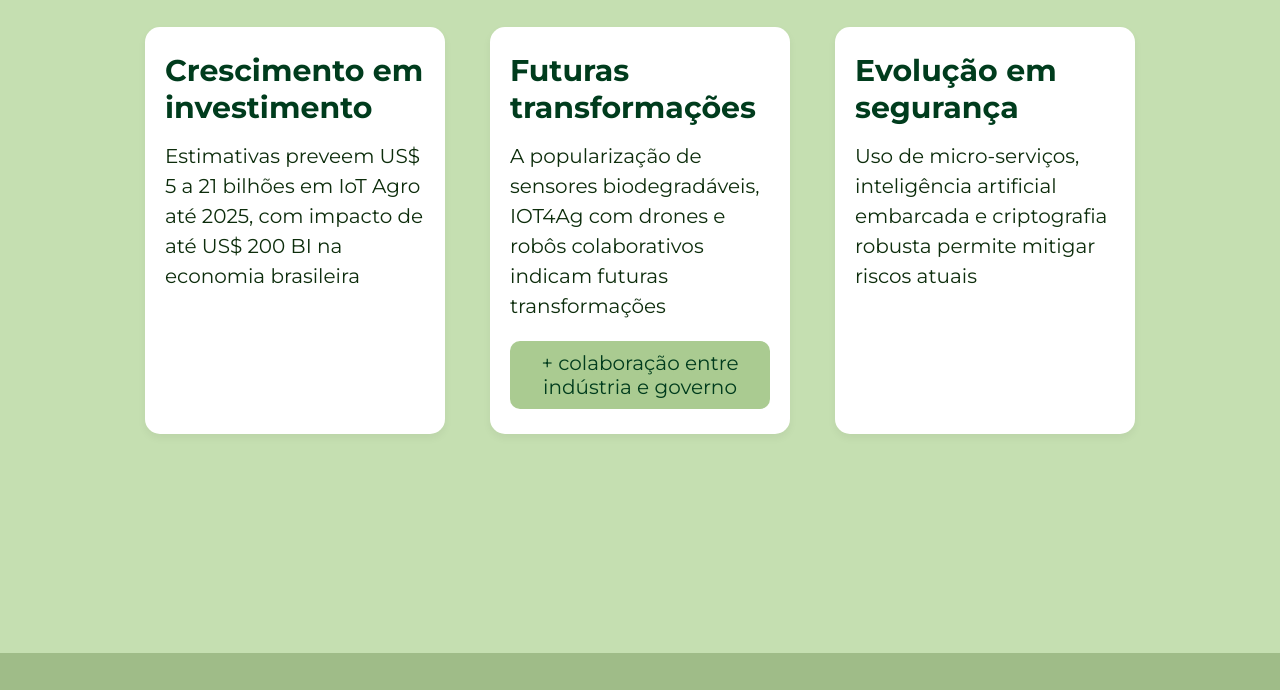
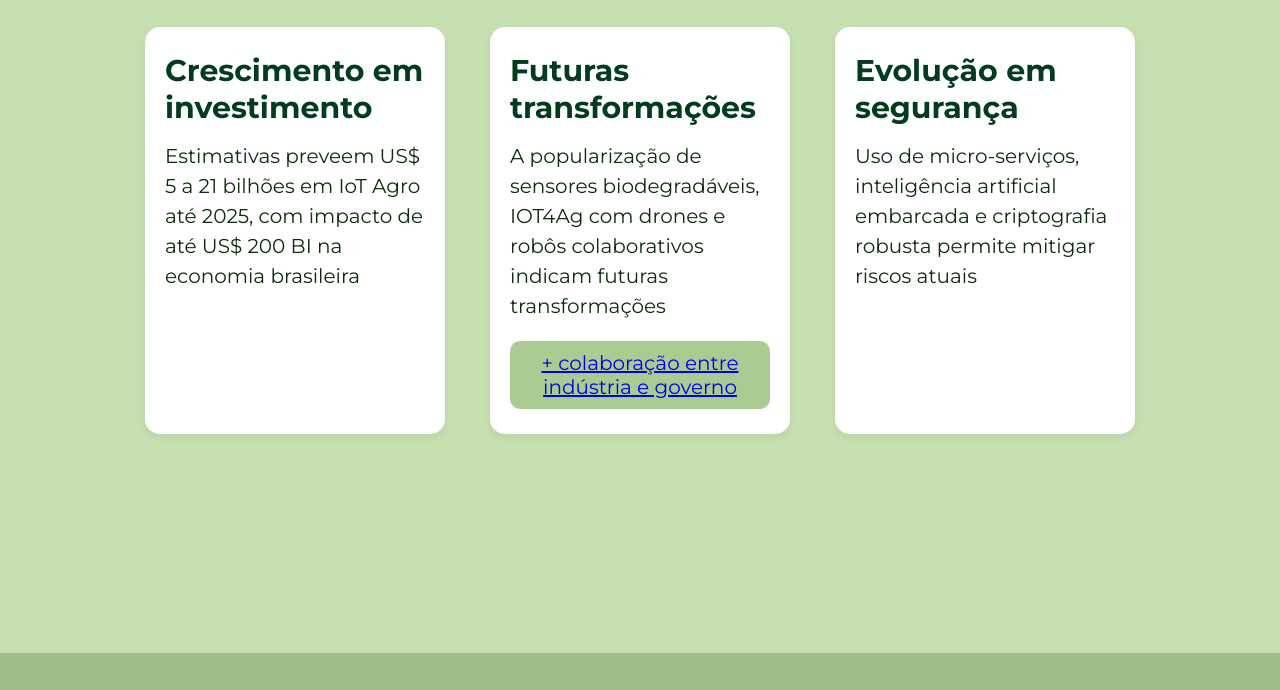
Before and after one commit to ferolinunes/AgronegocioIoT, a plain HTML site: page pesquisaIot/index.html in a window 1280 px wide. Shown: the part 3677-4367 px from the top of the page. Drawn offline with Linux system fonts and the light colour scheme.

Commit message:
atualização

```diff
--- a/pesquisaIot/index.html
+++ b/pesquisaIot/index.html
@@ -130,7 +130,7 @@
         <p>
           A popularização de sensores biodegradáveis, IOT4Ag com drones e robôs colaborativos indicam futuras transformações
         </p>
-        <div class="subinfo">+ colaboração entre indústria e governo</div>
+        <div class="subinfo"><a href="https://youtu.be/lzzf0yuvYDI?si=-_H0aoguL9lFfybv">+ colaboração entre indústria e governo</a></div>
       </div>
 
       <div class="cartao">
```
